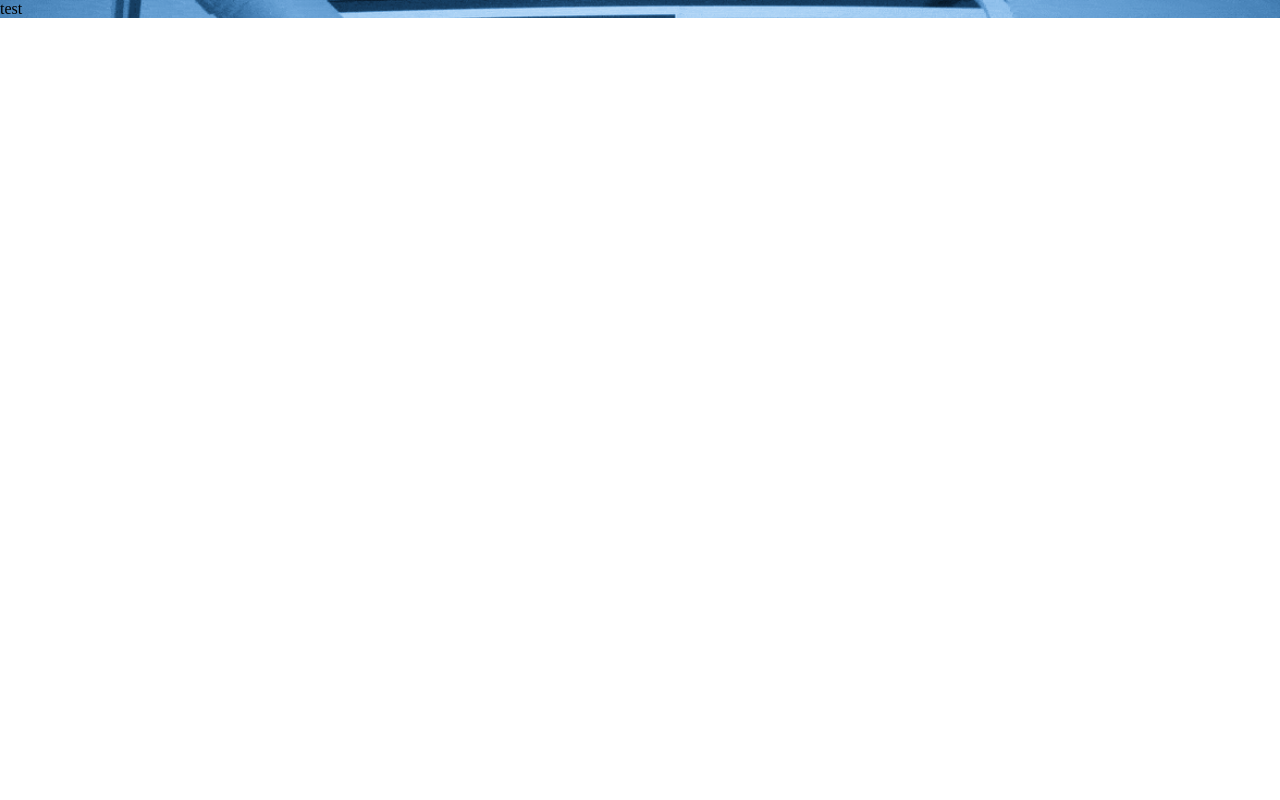
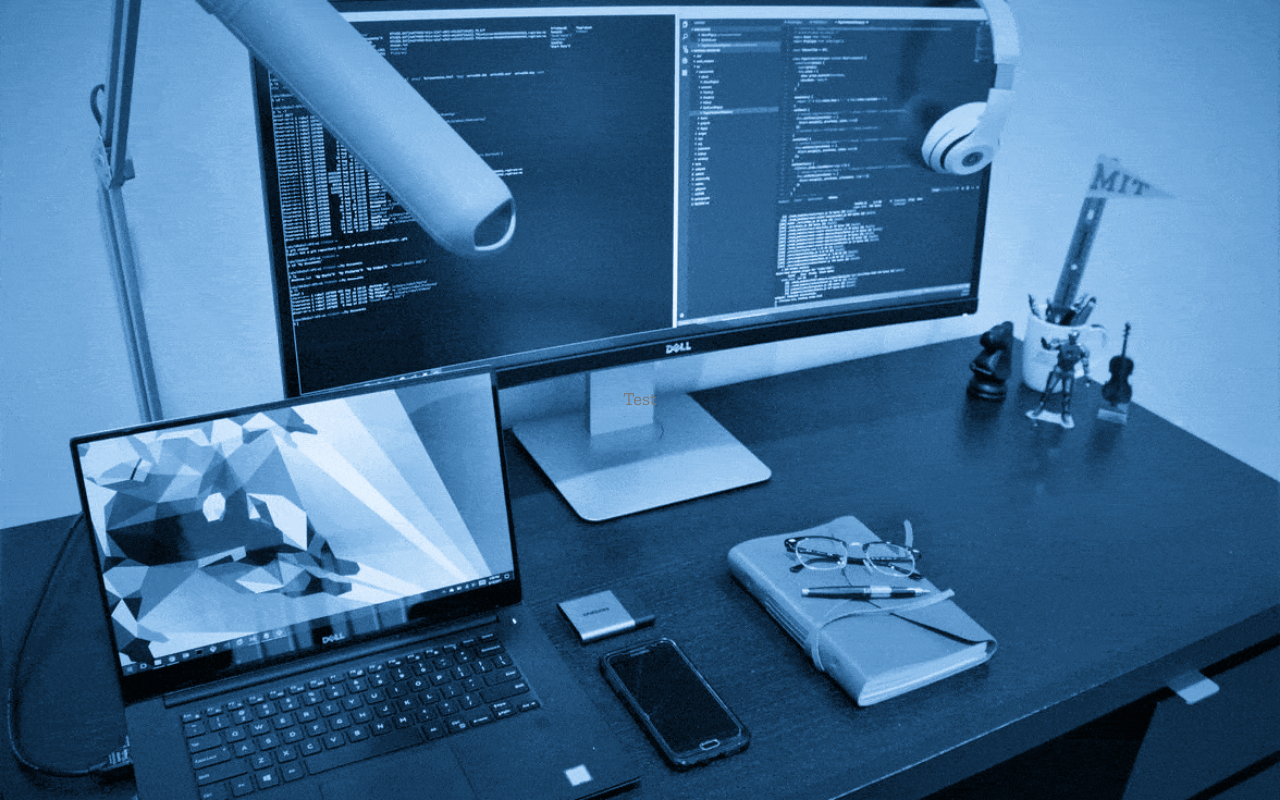
Before and after one commit to rahulyesantharao/mathcards, a React app: page / in a window 1280 px wide. Built offline with nearby package versions, Linux system fonts and the light colour scheme.

Commit message:
Continued work on home page

```diff
--- a/client/src/components/home/HomePage.js
+++ b/client/src/components/home/HomePage.js
@@ -1,9 +1,10 @@
 import React from 'react';
+import LoginBox from './LoginBox';
 
 const HomePage = () => {
   return (
     <div className="homePage">
-      <p>test</p>
+      <LoginBox></LoginBox>
     </div>
   );
 }
--- /dev/null
+++ b/client/src/components/home/LoginBox.js
@@ -0,0 +1,15 @@
+import React from 'react';
+
+const LoginBox = () => {
+  return(
+    <div className="loginBox">
+      <div className="card">
+        <div>
+          <p>Test</p>
+        </div>
+      </div>
+    </div>
+  );
+}
+
+export default LoginBox;
--- a/client/src/sass/base/_all.scss
+++ b/client/src/sass/base/_all.scss
@@ -3,5 +3,5 @@
 // import all the pieces of base
 @import "./reset";
 @import "./variables";
-// @import "./styles";
+@import "./styles";
 // @import "./animations";
--- /dev/null
+++ b/client/src/sass/base/styles.scss
@@ -0,0 +1,139 @@
+// basic site styling
+html {
+  background-color: $color-bg;
+  color: $color-font;
+  font-family: $font-family-primary;
+  line-height: $line-height-primary;
+  height: 100%;
+}
+
+body {
+  font-size: 1rem;
+  @include tablet {
+    font-size: 1.15rem;
+  }
+  height: 100%;
+}
+
+#app {
+  height: 100%;
+  [data-reactroot] {
+    height: 100%;
+    min-height: 100%;
+    display: flex;
+    flex-direction: column;
+  }
+}
+
+// Basic selection styles
+::selection {
+  background: $color-selection;
+  text-shadow: none;
+}
+
+// Basic link styles
+a {
+  // will-change: color;
+  transition: color $transition-time ease;
+  color: $color-link;
+  cursor: pointer;
+  &:link, &:visited {
+    color: $color-link;
+  }
+  &:hover, &:focus {
+    color: $color-link-hover;
+  }
+  &:active {
+    color: $color-link-pressed;
+  }
+  font-weight: $font-weight-bold;
+}
+
+// List styles
+ul {
+  li {
+    display: flex;
+    &:before {
+      padding-right: 0.5rem;
+      flex-grow: 0;
+      font-weight: $font-weight-bold;
+      font-family: $font-family-headings;
+      content: '\003E'; //\00BB
+    }
+  }
+}
+
+// Basic heading styles
+@for $index from 1 through 3 {
+  h#{$index}{
+    font-size: nth($font-size-h, $index);
+    font-family: $font-family-headings;
+    span {
+      background-color: black;
+      color: white;
+    }
+  }
+}
+h3 {
+  font-weight: $font-weight-bold;
+  // padding: 0.3rem 0;
+}
+
+// Basic paragraph styles
+.text {
+  p {
+    padding: 0.5rem 0;
+    // &:first-child {
+    //   padding-top: 0;
+    // }
+  }
+}
+.top-pad {
+  padding-top: 1.5rem;
+}
+// Responsive classes
+@include desktop {
+  .is-hidden-desktop {
+    display: none !important;
+  }
+}
+
+@include touch {
+  .is-hidden-touch {
+    display: none !important;
+  }
+}
+
+#aboutHeader {
+  // background-image: url('../images/about-lake1.min.jpg');
+  background-size: cover;
+  background-position: 50% 100%;
+  background-attachment: fixed;
+  background-repeat: no-repeat;
+  padding: 90px 0;
+}
+
+.is-flex {
+  display: flex !important;
+  flex-wrap: wrap;
+  @include mobile {
+    display: block !important;
+    p {
+      text-align: center;
+    }
+  }
+}
+.top-pad-mobile {
+  @include mobile {
+    padding-top: 1.5rem !important;
+  }
+}
+.is-right {
+  @include tablet {
+    margin-left: auto;
+  }
+}
+
+.is-justified {
+  text-align: justify;
+}
--- a/client/src/sass/components/_all.scss
+++ b/client/src/sass/components/_all.scss
@@ -2,3 +2,4 @@
 
 // import all the pieces of components
 @import "./home";
+@import "./card";
--- /dev/null
+++ b/client/src/sass/components/card.scss
@@ -0,0 +1,3 @@
+.card {
+
+}
--- a/client/src/sass/components/home.scss
+++ b/client/src/sass/components/home.scss
@@ -7,4 +7,9 @@
   background-size: cover;
   display: flex;
   align-items: center;
+  text-align: center;
 }
+
+.loginBox {
+  margin: 0 auto;
+}
```
